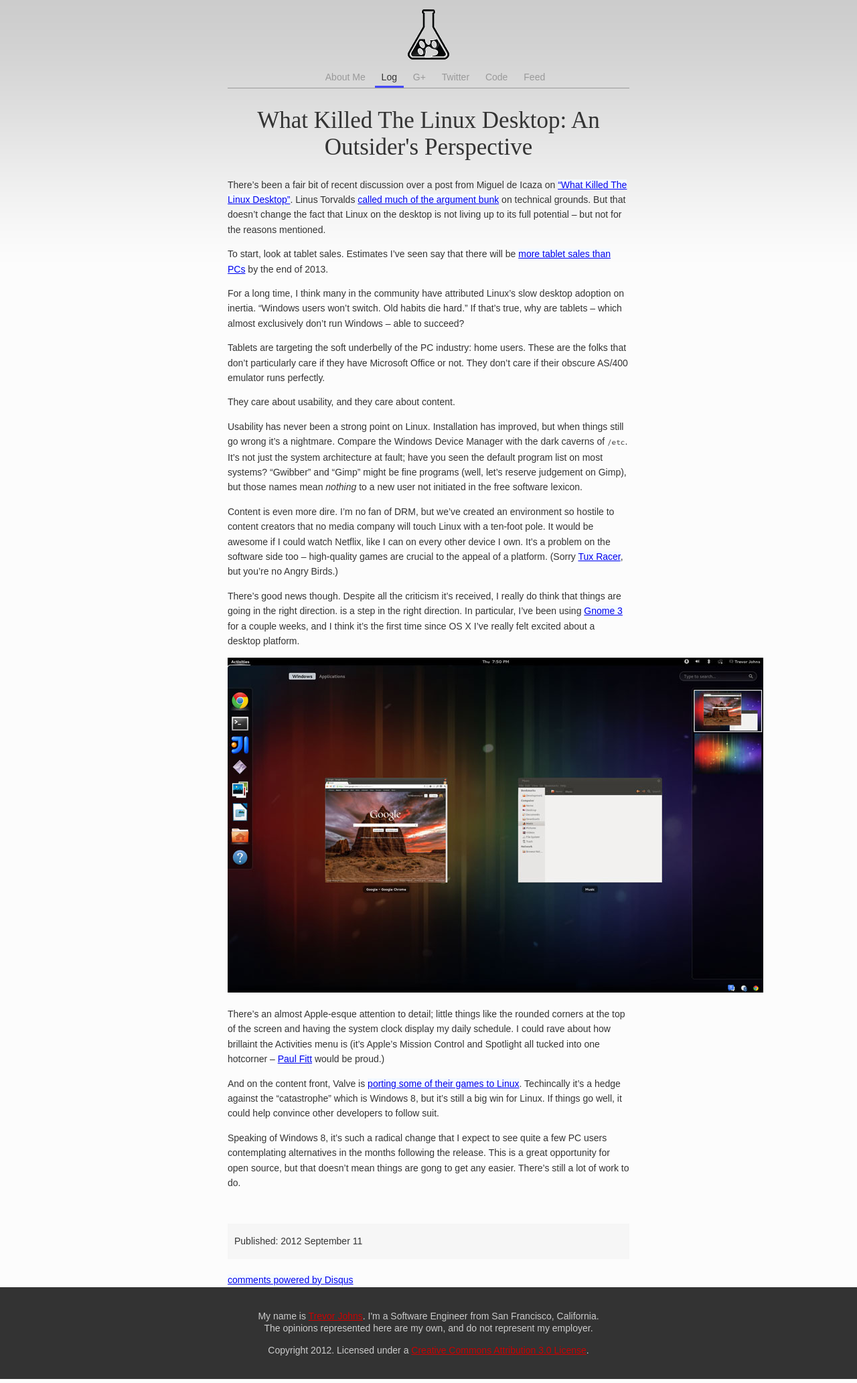
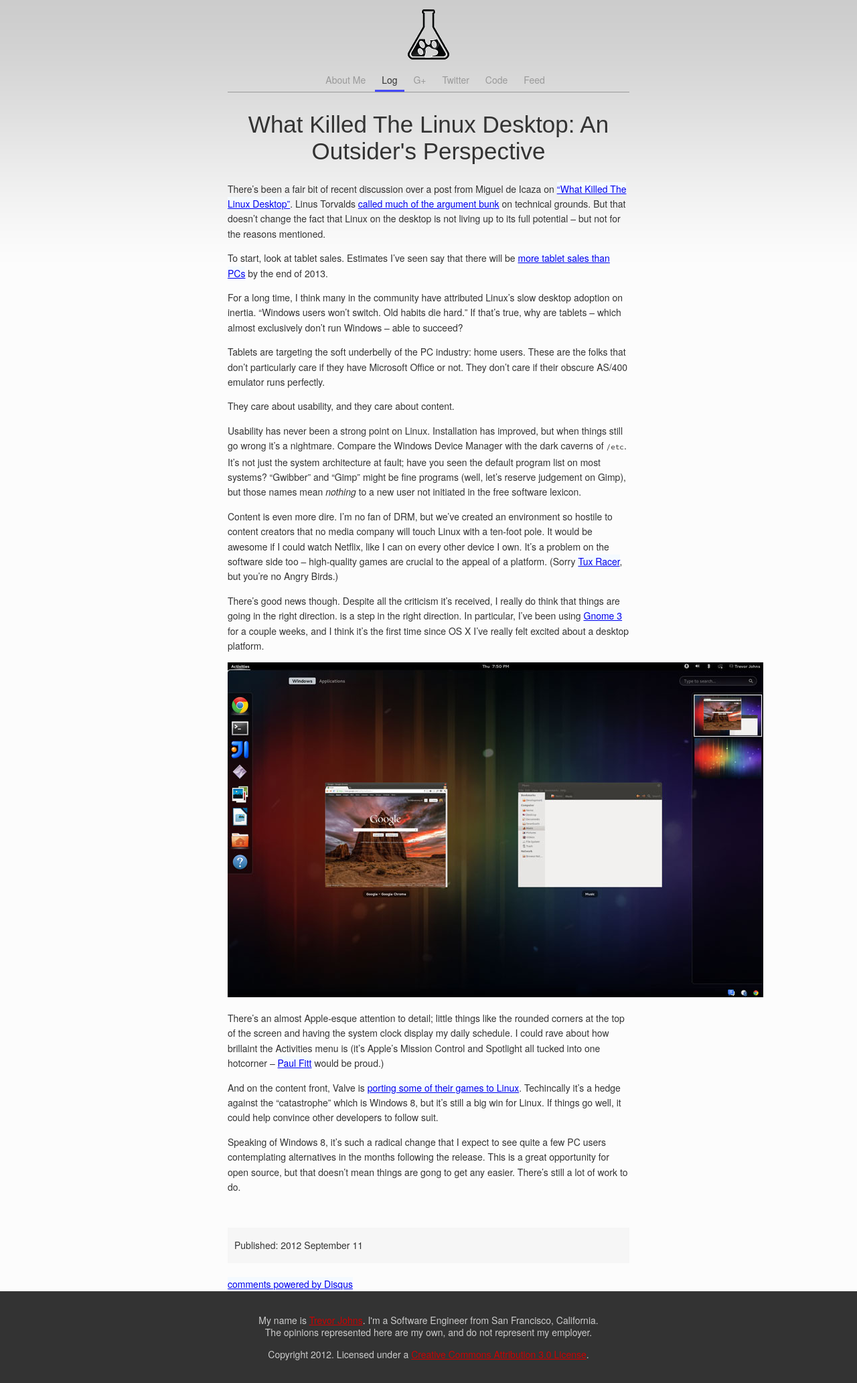
Before and after one commit to tjohns/sparkledog.net, a Jekyll site: the page built from _posts/2012-09-11-linux-desktop.md, in a window 1280 px wide. Shown: the whole page at 67% size. Built offline with Jekyll 4.4.1, drawn with Linux system fonts in a browser that asks for light colours; comment, search, counter and statistics services are not loaded; a style sheet for code colours, icons or effects is not loaded.

Commit message:
Add fallback font-familys
Added fallback font-family values. Also set font-weight where apropriate.

```diff
--- a/styles/main.css
+++ b/styles/main.css
@@ -1,7 +1,8 @@
 body {
   background-color: #fcfcfc;
   color: #333;
-  font-family: "Roboto-Light", sans-serif;
+  font-family: "Roboto-Light", "HelveticaNeue", "Helvetica", "Arial", sans-serif;
+  font-weight: 200;
   font-size: 14px;
   margin: 1em 0 0 0;
   background-image: url(/images/backgrounds/bg-gradient.png);
@@ -112,18 +113,19 @@
 
 
 .full h1 {
-  font-family: "Roboto-Thin";
-  font-weight: normal;
+  font-family: "Roboto-Thin", "HelveticaNeue-Light", "Helvetica-Light", "Arial", sans-serif;
+  font-weight: 100;
   font-size: 250%;
 }
 
 .full h2, .full h3, .full h4, .full h5, .full h6 {
-  font-family: "Roboto-BoldCondensed"
+  font-family: "Roboto-BoldCondensed", "HelveticaNeue-CondensedBold", "Helvetica-Bold", "Arial-Bold", sans-serif;
+  font-weight: 600;
 }
 
 .summary h1 {
-  font-family: "Roboto-Medium";
-  font-weight: normal;
+  font-family: "Roboto-Medium", "HelveticaNeue-Medium", "Helvetica-Bold", "Arial-Bold", sans-serif;
+  font-weight: 600;
   font-size: 120%;
 }
 
@@ -170,6 +172,7 @@
 code {
   font-family: "Source Code Pro", monospace;
   font-size: 11px;
+  font-weight: 400;
 }
 
 pre {
```
